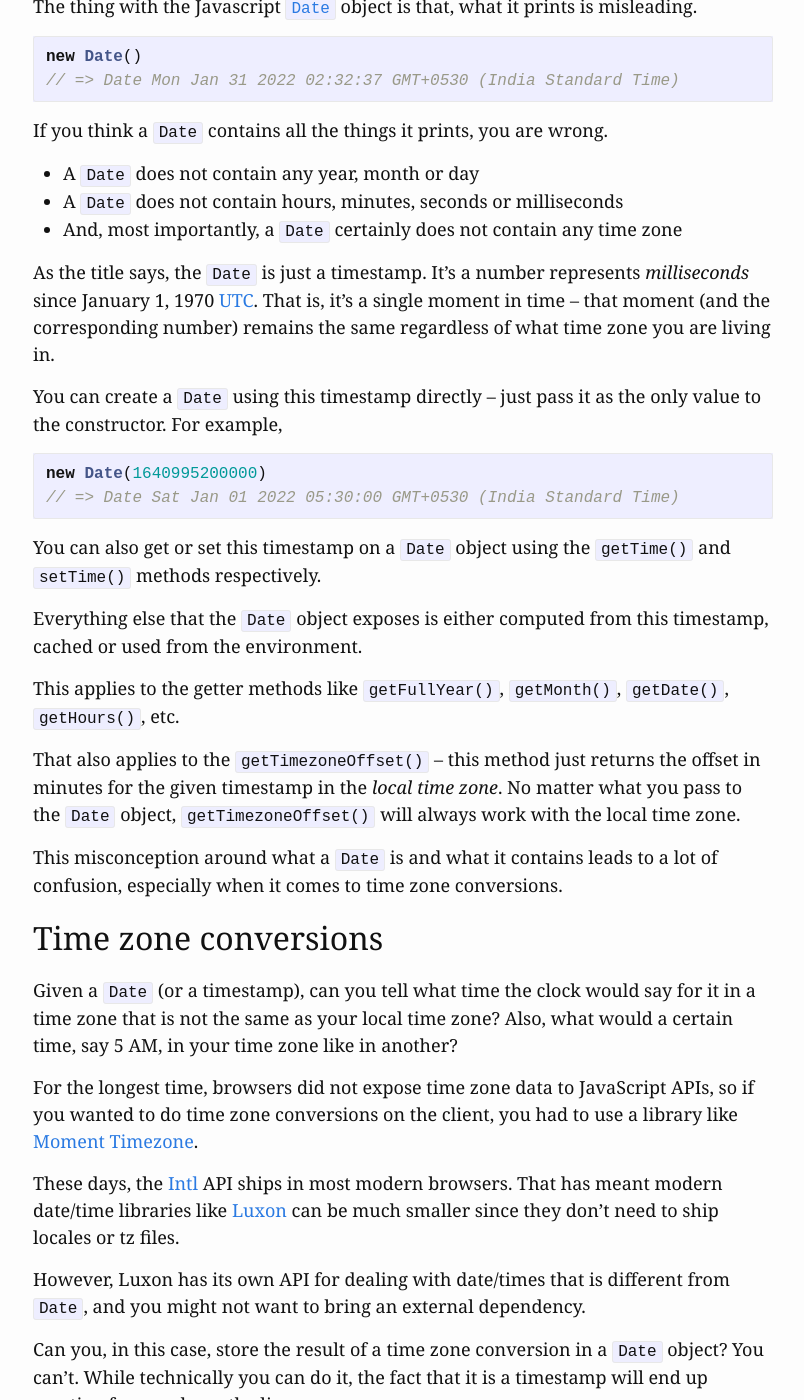
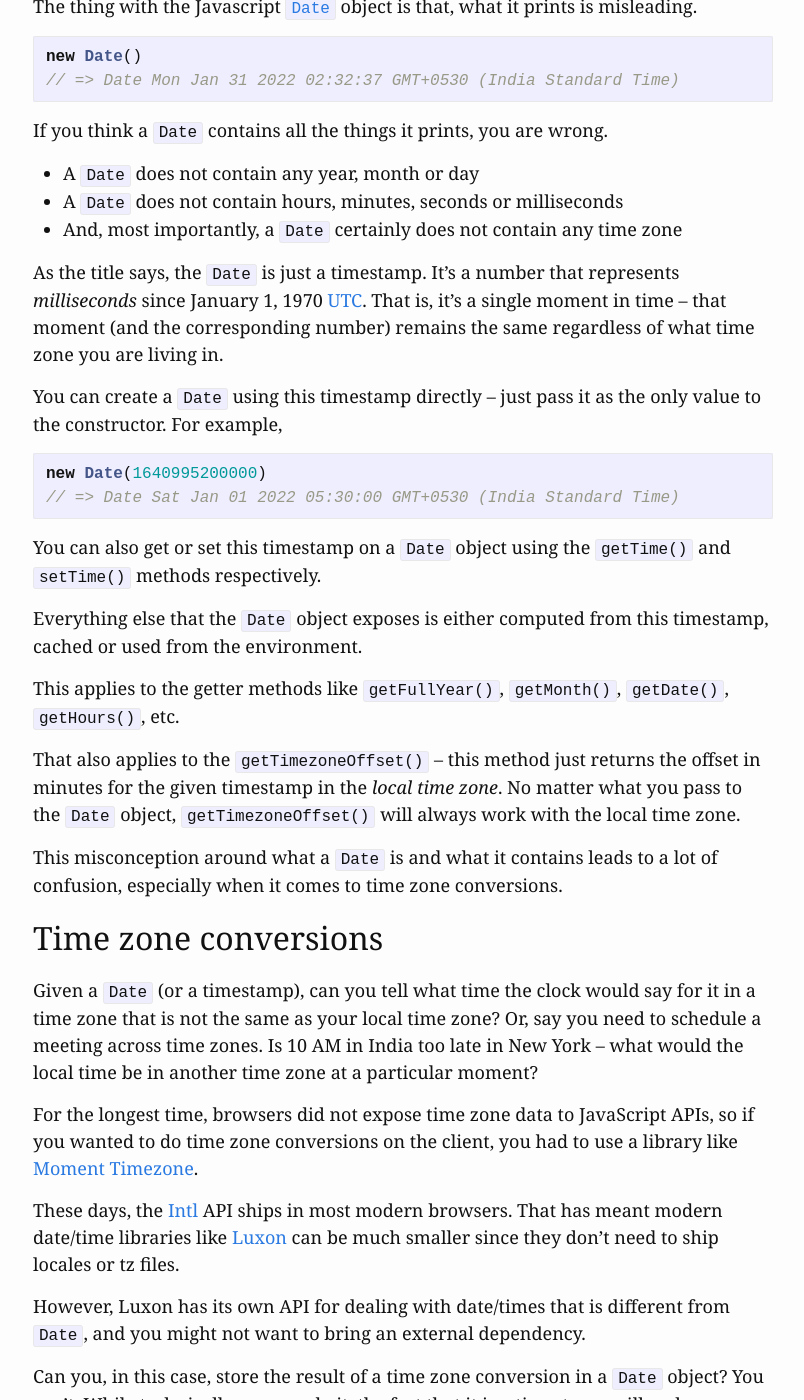
Before and after one commit to lisperin/lisperin.github.io, a Jekyll site: the page built from _posts/2022-02-01-javascript-date.md, in a window 1280 px wide and 1400 px high, scrolled down 450 px. Shown: the whole window, without its empty margins (237-1041 px from the left). Built offline with Jekyll 4.4.1, drawn with Linux system fonts in a browser that asks for light colours.

Commit message:
Fix grammar

```diff
--- a/_posts/2022-02-01-javascript-date.md
+++ b/_posts/2022-02-01-javascript-date.md
@@ -24,7 +24,7 @@ If you think a `Date` contains all the things it prints, you are wrong.
 * A `Date` does not contain hours, minutes, seconds or milliseconds
 * And, most importantly, a `Date` certainly does not contain any time zone
 
-As the title says, the `Date` is just a timestamp. It's a number represents
+As the title says, the `Date` is just a timestamp. It's a number that represents
 *milliseconds* since January 1, 1970 [UTC][]. That is, it's a single moment in
 time -- that moment (and the corresponding number) remains the same regardless
 of what time zone you are living in.
@@ -57,8 +57,9 @@ of confusion, especially when it comes to time zone conversions.
 ## Time zone conversions
 
 Given a `Date` (or a timestamp), can you tell what time the clock would say for
-it in a time zone that is not the same as your local time zone? Also, what would
-a certain time, say 5 AM, in your time zone like in another?
+it in a time zone that is not the same as your local time zone? Or, say you need
+to schedule a meeting across time zones. Is 10 AM in India too late in New York
+-- what would the local time be in another time zone at a particular moment?
 
 For the longest time, browsers did not expose time zone data to JavaScript APIs,
 so if you wanted to do time zone conversions on the client, you had to use a
```
